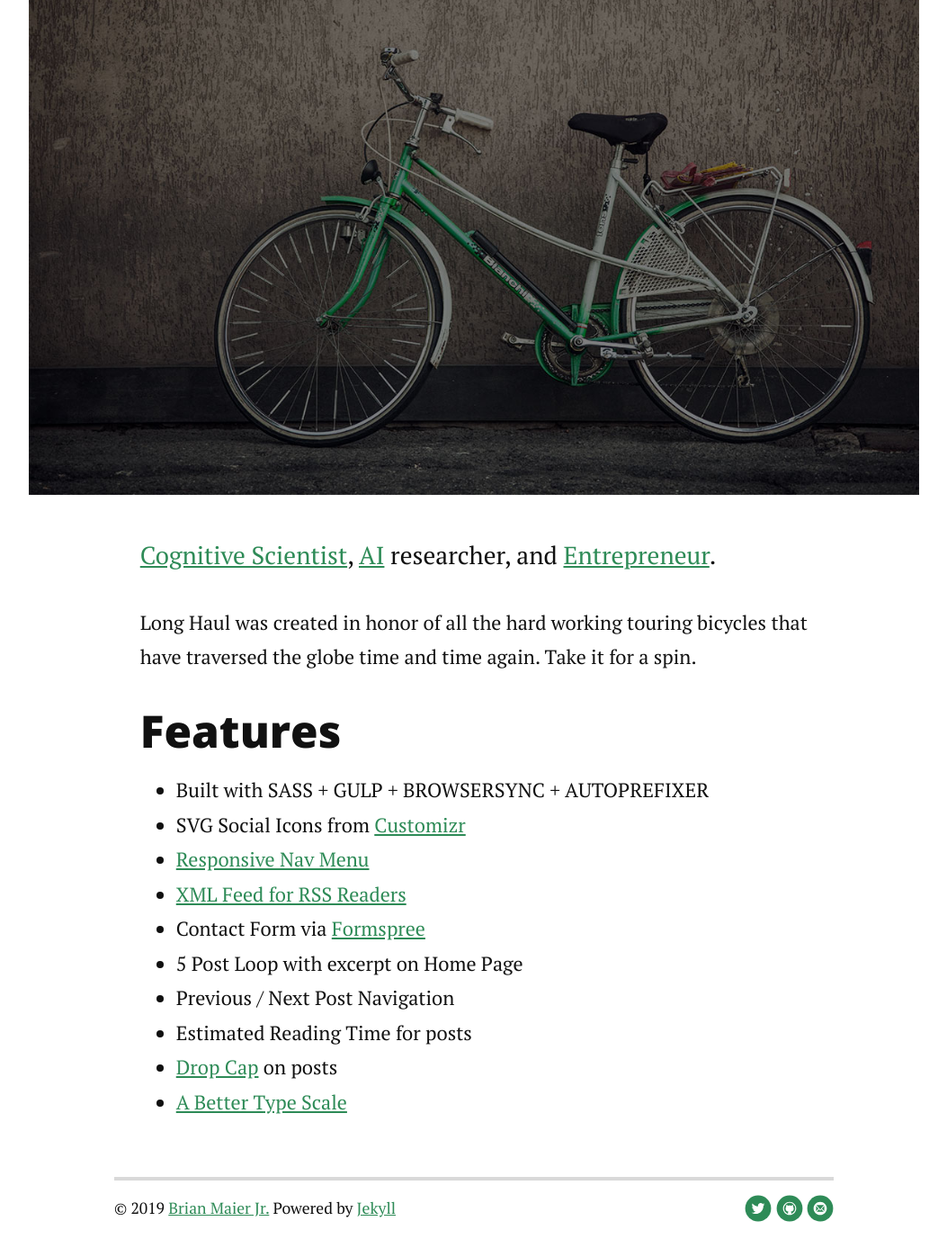
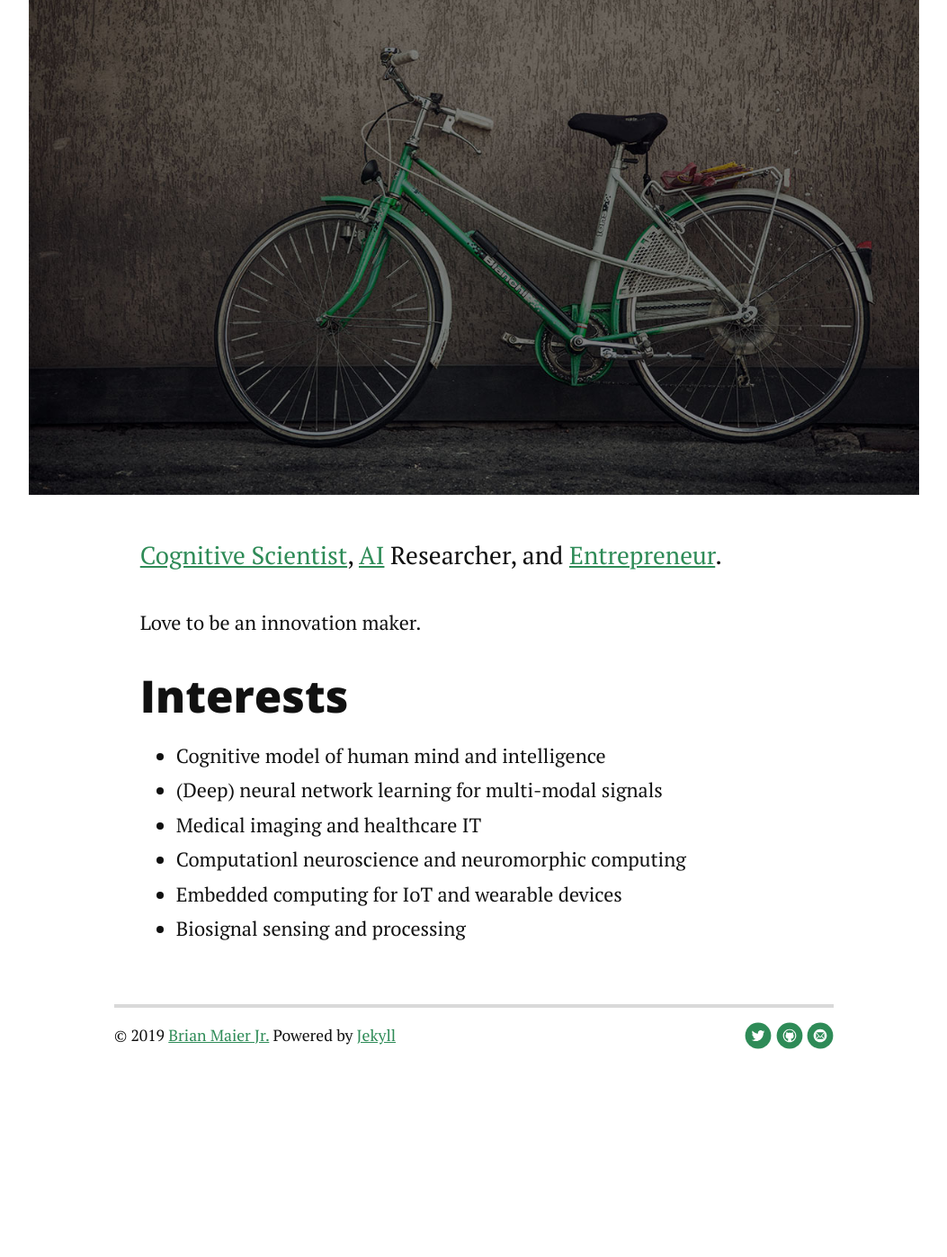
Before and after one commit to cogsci13/cogsci13.github.io, a Jekyll site: the page built from about.md, in a window 1280 px wide and 1400 px high, scrolled down 607 px. Shown: the top 1397 px of the window at 90% size, without its empty margins (113-1166 px from the left). Built offline with Jekyll 4.4.1, drawn with Linux system fonts in a browser that asks for light colours; nearby versions of some CDN libraries; after the commit the page ends 1815 px from its top, so only the background shows below that.

Commit message:
Update about.md

```diff
--- a/about.md
+++ b/about.md
@@ -6,19 +6,15 @@ title: About Myself
 <div class="post">
 	<h1 class="pageTitle">About Myself</h1>
 	<img src="{{ '/assets/img/touring.jpg' | prepend: site.baseurl }}" alt="">
-	<p class="intro"><a href="https://en.wikipedia.org/wiki/Cognitive_science">Cognitive Scientist</a>, <a href="https://en.wikipedia.org/wiki/Artificial_intelligence">AI</a> researcher, and <a href="https://en.wikipedia.org/wiki/Entrepreneurship">Entrepreneur</a>.</p>
-	<p>Long Haul was created in honor of all the hard working touring bicycles that have traversed the globe time and time again. Take it for a spin.</p>
-	<h2>Features</h2>
+	<p class="intro"><a href="https://en.wikipedia.org/wiki/Cognitive_science">Cognitive Scientist</a>, <a href="https://en.wikipedia.org/wiki/Artificial_intelligence">AI</a> Researcher, and <a href="https://en.wikipedia.org/wiki/Entrepreneurship">Entrepreneur</a>.</p>
+	<p>Love to be an innovation maker.</p>
+	<h2>Interests</h2>
 	<ul>
-		<li>Built with SASS + GULP + BROWSERSYNC + AUTOPREFIXER</li>
-  		<li>SVG Social Icons from <a href="http://customizr.net/icons/">Customizr</a></li>
-  		<li><a href="http://responsive-nav.com/">Responsive Nav Menu</a></li>
-  		<li><a href="https://github.com/snaptortoise/jekyll-rss-feeds">XML Feed for RSS Readers</a></li>
-  		<li>Contact Form via <a href="http://formspree.io/">Formspree</a></li>
-      <li>5 Post Loop with excerpt on Home Page</li>
-  		<li>Previous / Next Post Navigation</li>
-      <li>Estimated Reading Time for posts</li>
-  		<li><a href="https://github.com/adobe-webplatform/dropcap.js">Drop Cap</a> on posts</li>
-  		<li><a href="http://typecast.com/blog/a-more-modern-scale-for-web-typography">A Better Type Scale</a></li>
+		<li>Cognitive model of human mind and intelligence</li>
+  		<li>(Deep) neural network learning for multi-modal signals</li>
+  		<li>Medical imaging and healthcare IT</li>
+  		<li>Computationl neuroscience and neuromorphic computing</li>
+      		<li>Embedded computing for IoT and wearable devices</li>
+		<li>Biosignal sensing and processing</li>
   	</ul>
 </div>
```
